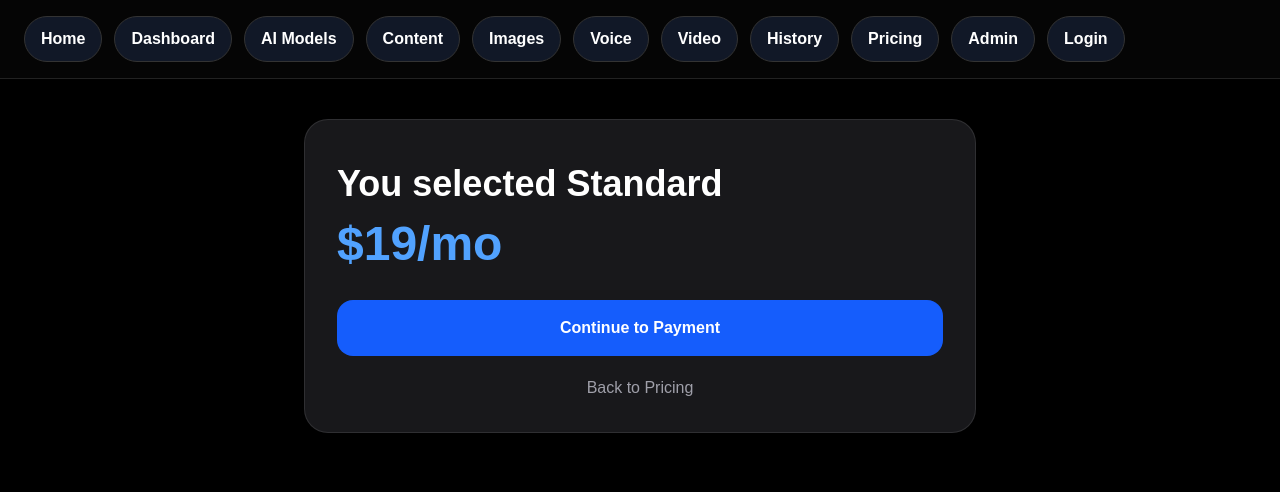
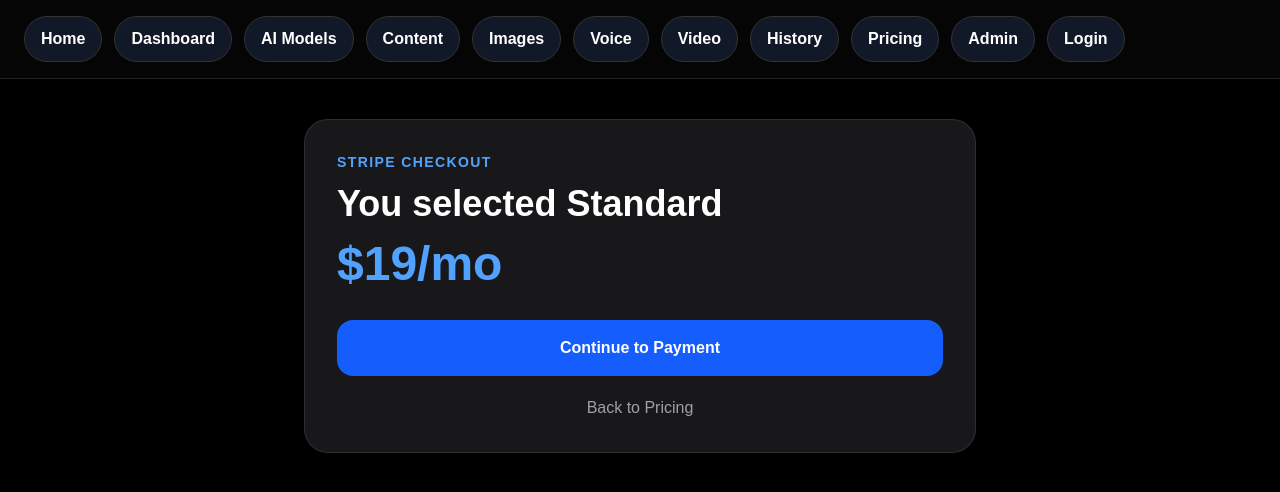
Before and after one commit to lou-delgado34/ai-cash-creator-studio, a Next.js app: page /checkout in a window 1280 px wide. Shown: the top 492 px of the page. Built offline with nearby package versions, Linux system fonts and the light colour scheme.

Commit message:
wrap checkout search params in suspense

```diff
--- a/app/checkout/page.tsx
+++ b/app/checkout/page.tsx
@@ -1,8 +1,9 @@
 "use client";
 
+import { Suspense } from "react";
 import { useSearchParams } from "next/navigation";
 
-export default function CheckoutPage() {
+function CheckoutContent() {
   const searchParams = useSearchParams();
   const plan = searchParams.get("plan") || "standard";
 
@@ -34,15 +35,14 @@
   }
 
   return (
-    <main className="min-h-screen bg-black px-6 py-10 text-white">
     <section className="mx-auto max-w-2xl rounded-3xl border border-white/10 bg-zinc-900 p-8">
-        <h1 className="mt-3 text-4xl font-bold">
-          You selected {selected.name}
-        </h1>
+      <p className="text-sm font-semibold uppercase tracking-widest text-blue-400">
+        Stripe Checkout
+      </p>
 
-        <p className="mt-4 text-5xl font-bold text-blue-400">
-          {selected.price}
-        </p>
+      <h1 className="mt-3 text-4xl font-bold">You selected {selected.name}</h1>
+
+      <p className="mt-4 text-5xl font-bold text-blue-400">{selected.price}</p>
 
       <button
         onClick={goToStripe}
@@ -58,6 +58,15 @@
         Back to Pricing
       </a>
     </section>
+  );
+}
+
+export default function CheckoutPage() {
+  return (
+    <main className="min-h-screen bg-black px-6 py-10 text-white">
+      <Suspense fallback={<p className="text-white">Loading checkout...</p>}>
+        <CheckoutContent />
+      </Suspense>
     </main>
   );
 }
```
Lines whose indentation alone changed are shown as unchanged.
